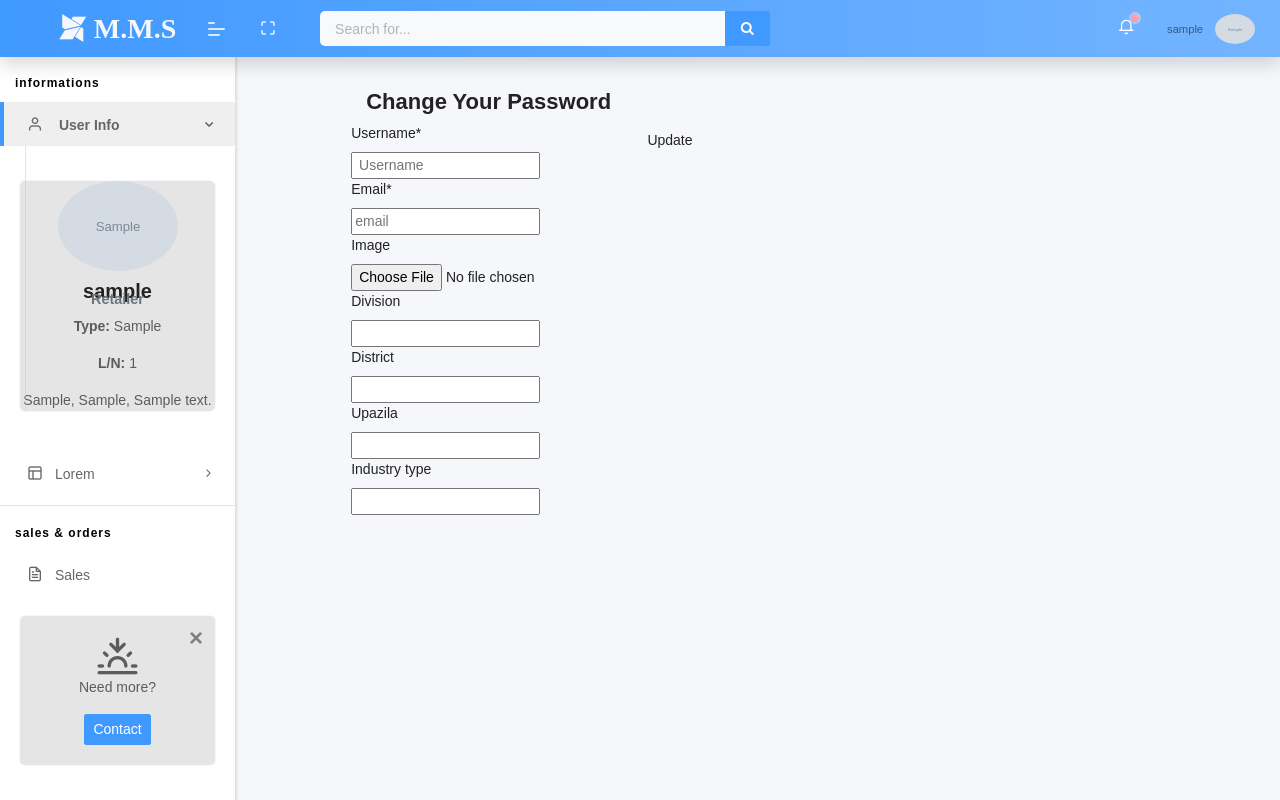
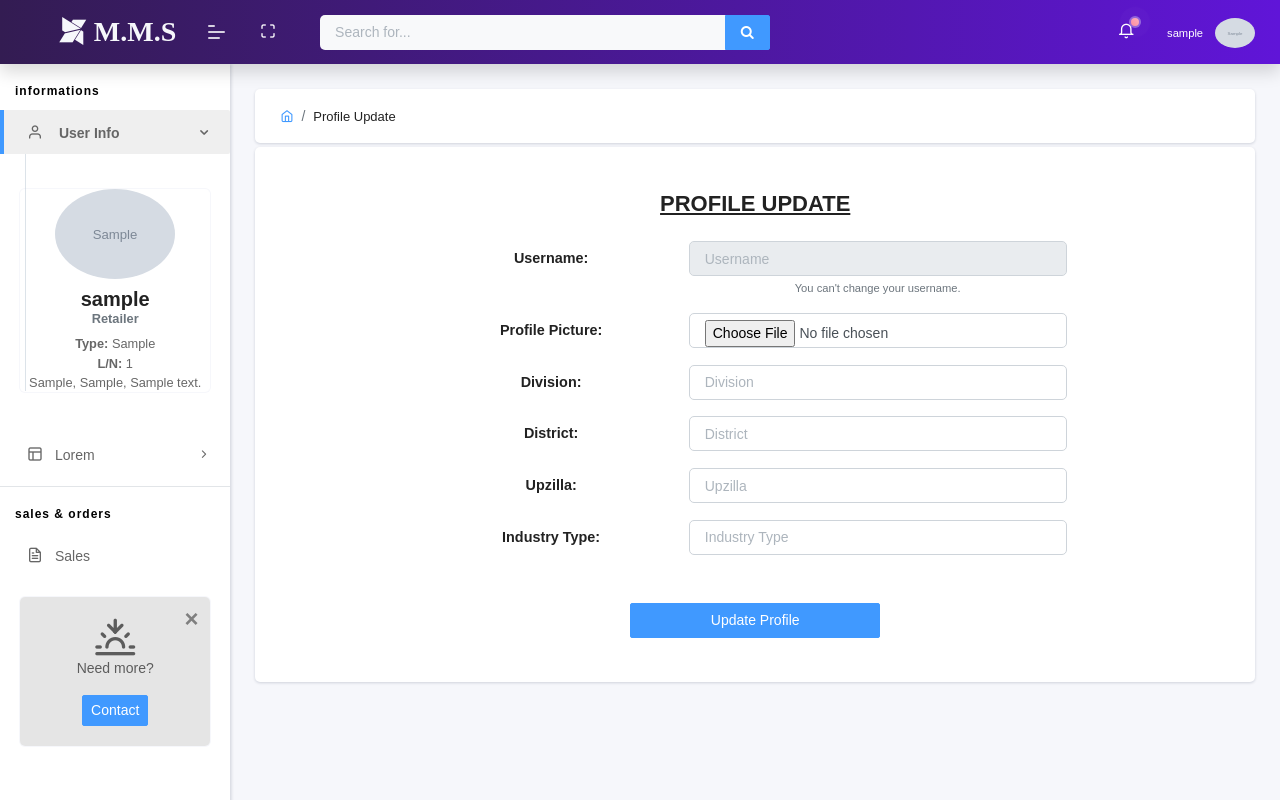
Before and after one commit to YeasirArafatRatul/market_monitoring_system, a Django app: template templates/accounts/user_update.html in a window 1280 px wide. Run offline with Django 3.2, Linux system fonts and the light colour scheme; the template is opened without the code that fills it: values that come from a table or form of the project are taken from there, others are empty; a user stored in the database is signed in; tables that the repository leaves empty hold one stand-in row (values such as "Sample post"); grey boxes marked "Sample" are stand-in pictures; some libraries are stand-ins or nearby versions; some web fonts are replaced.

Commit message:
profile update form

```diff
--- a/accounts/forms.py
+++ b/accounts/forms.py
@@ -130,8 +130,19 @@ class UserUpdateForm(UserChangeForm):
         model = User
         fields = ('username', 'email')
         widgets = {
-            'username': TextInput(attrs={'class': 'input', 'placeholder': ' Username'}),
-            'email': EmailInput(attrs={'class': 'input', 'placeholder': 'email'}),
+            'username': TextInput(
+                attrs={
+                    "placeholder": "Username",
+                    "class": "form-control",
+                    'disabled': 'true'
+                }
+            ),
+            'email': EmailInput(
+                attrs={
+                    'class': 'form-control',
+                    'placeholder': 'email'
+                }
+            ),
 
         }
 
@@ -146,6 +157,40 @@ class ProfileUpdateForm(forms.ModelForm):
         exclude = ('user',)
         fields = ('image', 'division', 'district', 'upazila',
                   'industry_type',)
+
+        widgets = {
+            'image': FileInput(
+                attrs={
+                    "placeholder": "Profile Photo",
+                    "class": "form-control",
+                }
+            ),
+            'division': TextInput(
+                attrs={
+                    'class': 'form-control',
+                    'placeholder': 'Division'
+                }
+            ),
+            'district': TextInput(
+                attrs={
+                    'class': 'form-control',
+                    'placeholder': 'District'
+                }
+            ),
+            'upazila': TextInput(
+                attrs={
+                    'class': 'form-control',
+                    'placeholder': 'Upzilla'
+                }
+            ),
+            'industry_type': TextInput(
+                attrs={
+                    'class': 'form-control',
+                    'placeholder': 'Industry Type'
+                }
+            ),
+
+        }
         # widgets = {
         #     'image': FileInput(attrs={'class': 'input', 'placeholder': 'profile picture', }),
         #     'cover_img': FileInput(attrs={'class': 'input', 'placeholder': 'cover photo', }),
--- a/accounts/models.py
+++ b/accounts/models.py
@@ -26,14 +26,11 @@ class User(AbstractUser):
     username = models.CharField(unique=True, max_length=15, error_messages={
         'unique': "A user with that name already exists.",
     })
-    email = models.EmailField(unique=True, blank=False,
-                              error_messages={
-                                  'unique': "A user with that email already exists.",
-                              })
+    email = models.EmailField(unique=True, blank=False, error_messages={
+        'unique': "A user with that email already exists."})
     trade_license_no = models.PositiveBigIntegerField(unique=True, null=True, blank=False,
-                                                      error_messages={
-                                                          'unique': "A user with that trade license is already exists.",
-                                                      })
+                                                      error_messages={'unique': "A user with that trade license is already exists.",
+                                                                      })
     role = models.CharField(choices=ROLE, max_length=15, error_messages={
         'required': "Role must be provided"
     })
--- a/static/css/style.css
+++ b/static/css/style.css
@@ -16,3 +16,15 @@
   display: inline-block;
   margin-bottom: 1rem;
 }
+
+.p-update {
+  display: flex;
+}
+
+.p-update .card {
+  width: 1200px;
+}
+
+.p-update label {
+  font-size: 0.9rem;
+}
--- a/templates/accounts/user_update.html
+++ b/templates/accounts/user_update.html
@@ -1,79 +1,128 @@
-{%extends 'base.html' %} {% load static %}
+{%extends 'layouts/base.html' %} {% load static %}
 <!--  -->
 {% load crispy_forms_filters %}
 <!-- title -->
-{% block title %} Profile Update {% endblock %} {% block styles %}
-<style>
-    /* CUSTOMIZED BY ME */
+{% block title %} Profile Update {% endblock %} {% block stylesheets %}
+<link rel="stylesheet" href="{% static 'css/accounts/style.css' %}" />
+{% endblock stylesheets %}
 
-    .col-lg-10 {
-        margin-top: 25px;
-    }
-
-    .row {
-        margin: 0 15px;
-        display: block;
-    }
-
-    .login-title {
-        text-align: center;
-    }
-
-    .form-group {
-        margin-bottom: 1rem;
-        margin-left: 1.5rem;
-    }
-    /* .login-form input {
-        width: 100%;
-        background-color: transparent;
-        border: 1px solid #ffc06f;
-        border-radius: 1px;
-        line-height: 23px;
-        padding: 10px 20px;
-        font-size: 14px;
-        color: #7a7a7a;
-        margin-bottom: 15px;
-        column-gap: 1.5rem;
-        height: 3.2em;
-    }
-     */
-
-    button,
-    input,
-    optgroup,
-    select,
-    textarea {
-        margin: 0;
-        padding-left: 1em;
-        width: 100%;
-        background-color: rgb(238, 238, 238);
-        border: 2px solid #ffc06f;
-        border-radius: 5px;
-        line-height: 23px;
-        margin-bottom: 15px;
-        column-gap: 1.5rem;
-        height: 2.8em;
-    }
-
-    input[type="file"] {
-        font-size: 0.8rem;
-        padding: 0.5em;
-    }
-
-    .btn {
-        font-size: 0.85rem;
-        margin: 0 auto !important;
-    }
-</style>
-{% endblock %}
 <!-- MainBody -->
 {% block content %}
 
-<div class="page-section mb-60">
+<div class="page-header mb-1">
+  <div class="page-block">
+    <div class="row align-items-center">
+      <div class="col-md-12">
+        <div class="page-header-title"></div>
+        <ul class="breadcrumb">
+          <li class="breadcrumb-item">
+            <a href="{% url 'accounts:home' %}"
+              ><i class="feather icon-home"></i
+            ></a>
+          </li>
+          <li class="breadcrumb-item"><a href="#">Profile Update</a></li>
+        </ul>
+      </div>
+    </div>
+  </div>
+</div>
+
+<div class="p-update d-flex align-items-center justify-content-center">
+  <div class="card">
+    <div class="row align-items-center text-center">
+      <div class="col-md-12">
+        <div class="card-body">
+          <h4 class="card-title mb-4 mt-4 text-uppercase">
+            <u>Profile Update</u>
+          </h4>
+          <form
+            role="form"
+            method="post"
+            action=""
+            enctype="multipart/form-data"
+          >
+            {% csrf_token %}
+            <div class="form-group row d-flex justify-content-center">
+              <label
+                for="username"
+                class="col-sm-3 col-sm-offset-2 col-form-label font-weight-bold form-label-lg"
+                >Username:</label
+              >
+              <div class="col-sm-5">
+                {{ user_form.username }}
+                <small
+                  style="font-size: 0.7rem"
+                  id="username"
+                  class="form-text text-muted"
+                >
+                  You can't change your username.
+                </small>
+              </div>
+            </div>
+            <div class="form-group row d-flex justify-content-center">
+              <label
+                for="username"
+                class="col-sm-3 col-sm-offset-2 col-form-label font-weight-bold form-label-lg"
+                >Profile Picture:</label
+              >
+              <div class="col-sm-5">{{ profile_form.image }}</div>
+            </div>
+
+            <div class="form-group row d-flex justify-content-center">
+              <label
+                for="division"
+                class="col-sm-3 col-sm-offset-2 col-form-label font-weight-bold form-label-lg"
+                >Division:</label
+              >
+              <div class="col-sm-5">{{ profile_form.division }}</div>
+            </div>
+
+            <div class="form-group row d-flex justify-content-center">
+              <label
+                for="district"
+                class="col-sm-3 col-sm-offset-2 col-form-label font-weight-bold form-label-lg"
+                >District:</label
+              >
+              <div class="col-sm-5">{{ profile_form.district }}</div>
+            </div>
+
+            <div class="form-group row d-flex justify-content-center">
+              <label
+                for="upazila"
+                class="col-sm-3 col-sm-offset-2 col-form-label font-weight-bold form-label-lg"
+                >Upzilla:</label
+              >
+              <div class="col-sm-5">{{ profile_form.upazila }}</div>
+            </div>
+
+            <div class="form-group row d-flex justify-content-center">
+              <label
+                for="industry_type"
+                class="col-sm-3 col-sm-offset-2 col-form-label font-weight-bold form-label-lg"
+                >Industry Type:</label
+              >
+              <div class="col-sm-5">{{ profile_form.industry_type }}</div>
+            </div>
+            <div class="d-flex justify-content-center mt-5">
+              <button
+                style="width: 250px"
+                type="submit"
+                class="btn btn-primary btn-block mb-4"
+              >
+                Update Profile
+              </button>
+            </div>
+          </form>
+        </div>
+      </div>
+    </div>
+  </div>
+</div>
+
+<!-- <div class="page-section mb-60">
     <div class="container">
         <div class="col-lg-10 mx-auto">
             {% if form.errors %} {% for field in form %}
-            <!--  -->
             {% for error in field.errors %}
             <div class="alert alert-danger alert-dismissable">
                 <a href="#" class="close" data-dismiss="alert" aria-label="close">&times;</a
@@ -106,6 +155,6 @@
       </form>
     </div>
   </div>
-</div>
+</div> -->
 
 {% endblock %}
--- a/templates/includes/navigation.html
+++ b/templates/includes/navigation.html
@@ -143,7 +143,7 @@
           aria-haspopup="true"
           aria-expanded="false"
         >
-          <span class="mr-2 d-none d-lg-inline text-gray-600 small"
+          <span class="mr-2 text-white d-none d-lg-inline text-gray-600 small"
             >{{ request.user.username }}</span
           >
           <img
--- a/templates/layouts/base.html
+++ b/templates/layouts/base.html
@@ -9,6 +9,7 @@
     <title>{% block title %}{% endblock %} | Market Monitoring System</title>
     <!-- vendor css -->
     <link rel="stylesheet" href="{% static 'css/style.css' %}" />
+    <link rel="stylesheet" href="{% static '/css/dashboard/dashboard.css' %}" />
     <!-- Specific CSS goes HERE -->
     {% block stylesheets %} {% endblock stylesheets %}
   </head>
```
Also changed, not shown: templates/dashboard/index.html (+1 -6 lines).
